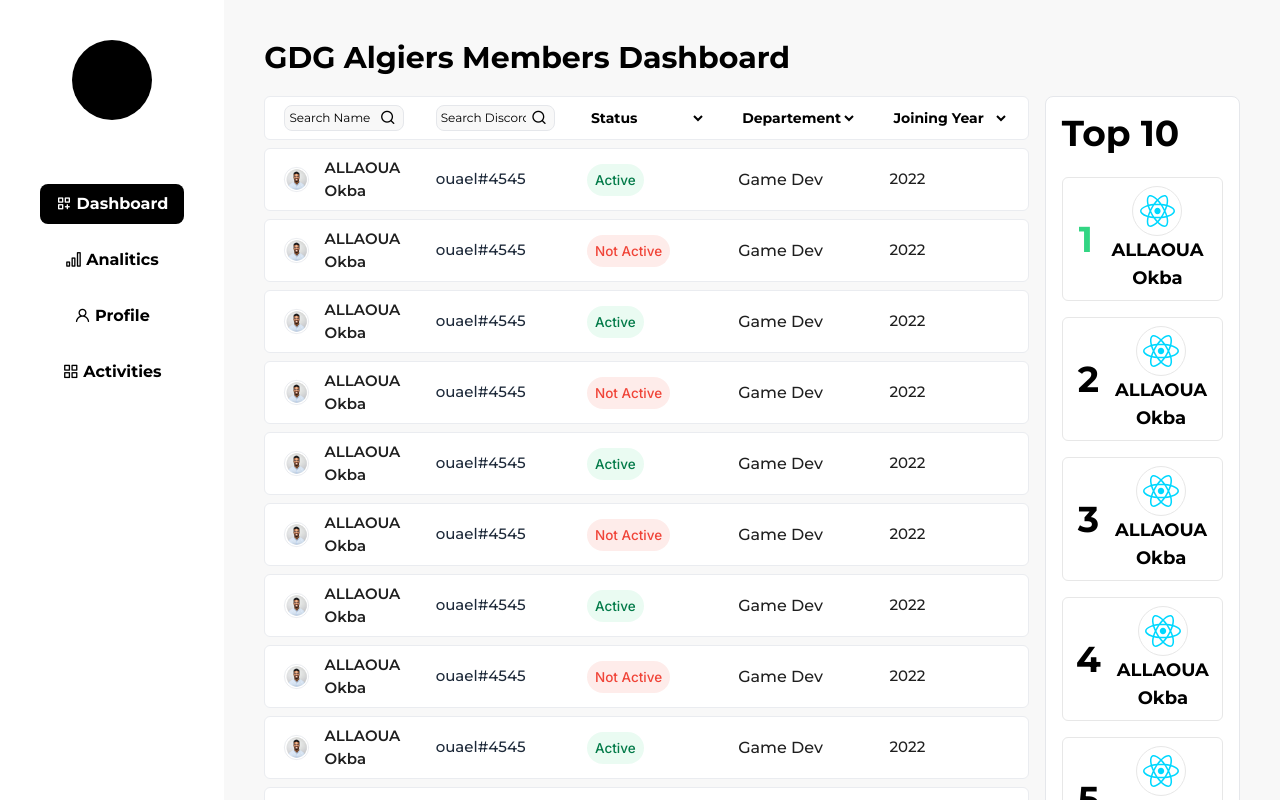
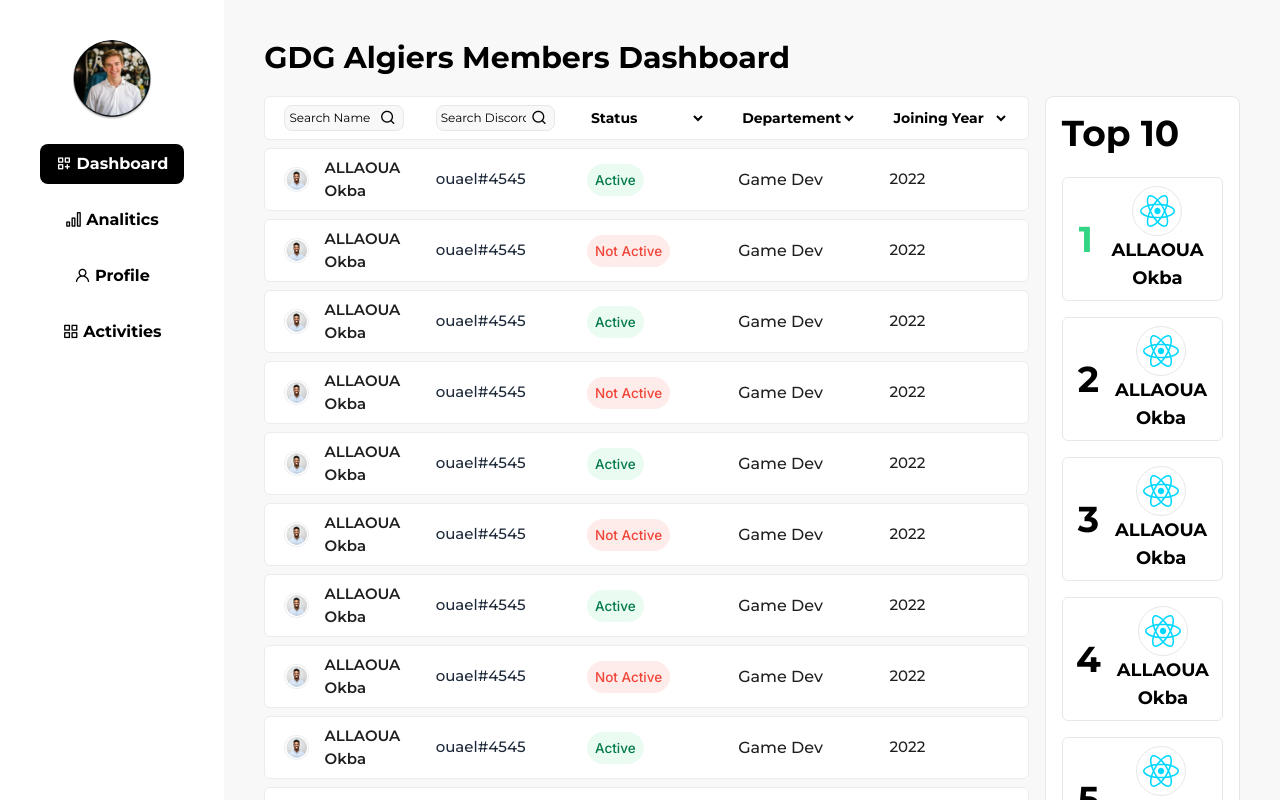
Before and after one commit to ouaelesi/GAMMP_front_team8_codeIT-, a React (Vite) app: page / in a window 1280 px wide. Shown: the top 800 px of the page. Built offline with nearby package versions, Linux system fonts and the light colour scheme.

Commit message:
ended profile page

```diff
--- a/src/components/SideBar/index.jsx
+++ b/src/components/SideBar/index.jsx
@@ -1,5 +1,6 @@
 import { useState } from 'react';
 import { Link } from 'react-router-dom';
+import profile from '../../assets/profile.png'
 import './style.css';
 
 const SideBar = () => {
@@ -29,8 +30,10 @@ const SideBar = () => {
     return (
         <>
             <aside className='bg-white p-10 flex items-center flex-col justify-start'>
-                <div className='h-20 w-20 rounded-full bg-black'></div>
-                <ul className='flex flex-col gap-4 mt-16'>
+                <div className='h-20 w-20 rounded-full'>
+                    <img src={profile} className='w-full h-full rounded-full' alt="#" />
+                </div>
+                <ul className='flex flex-col gap-4 mt-6'>
                     {navLinks.map((link, index) => {
                         return (
                             <li key={index} className={`${(index == currentIndex) ? 'selectedAnchor' : ''} nav-li flex items-center justify-center transition px-4 py-2 rounded-lg font-bold gap-4`}>
```
